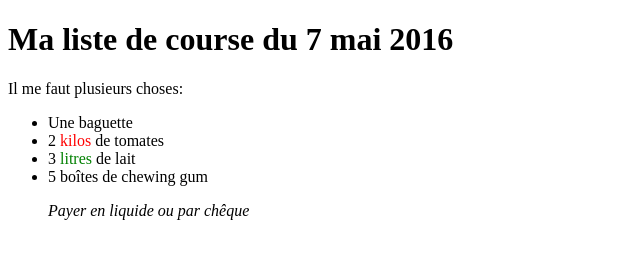
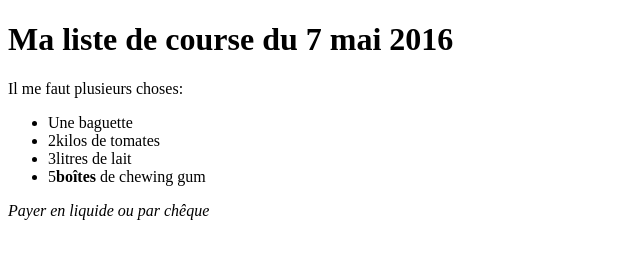
Before and after one commit to Yomab/exercice3html, a plain HTML site: page index.html in a window 1280 px wide. Shown: the whole page, without its empty margins (0-640 px from the left). Drawn offline with Linux system fonts and the light colour scheme.

Commit message:
correction exo 3

```diff
--- a/index.html
+++ b/index.html
@@ -10,9 +10,10 @@
 <p>Il me faut plusieurs choses:</p>
 <ul>
 <li>Une baguette</li>
-<li>2 <font color="red">kilos</font> de tomates</li>
-<li>3 <font color="green">litres</font> de lait</li>
-<li>5 boîtes de chewing gum</li>
+<li>2<span style="color:=red;">kilos</span> de tomates</li>
+<li>3<span style="color:=green;">litres</span> de lait</li>
+<li>5<strong>boîtes</strong> de chewing gum</li>
+</ul>
 <p><I>Payer en liquide ou par chêque</i></p>
-</ul>
 </body>
+</html>
```
